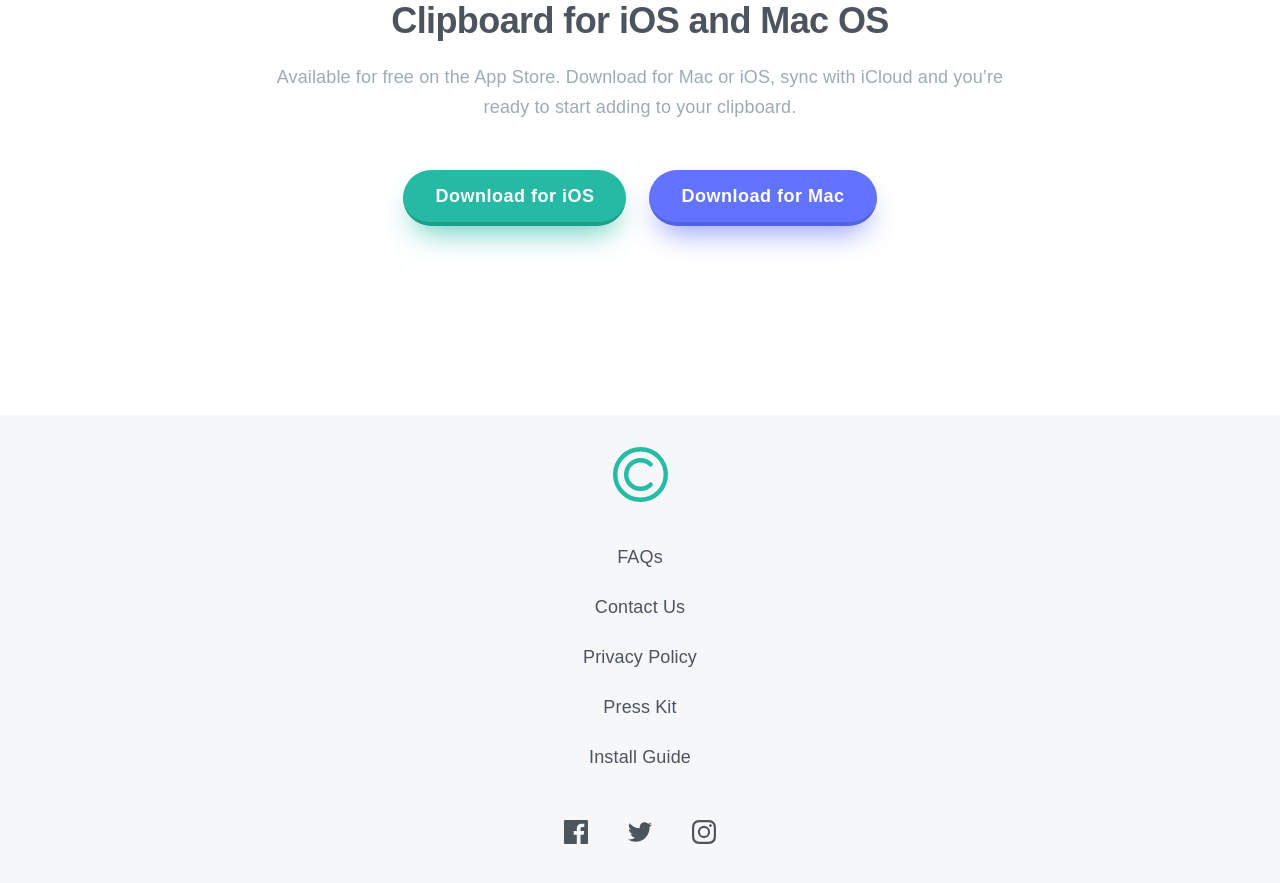
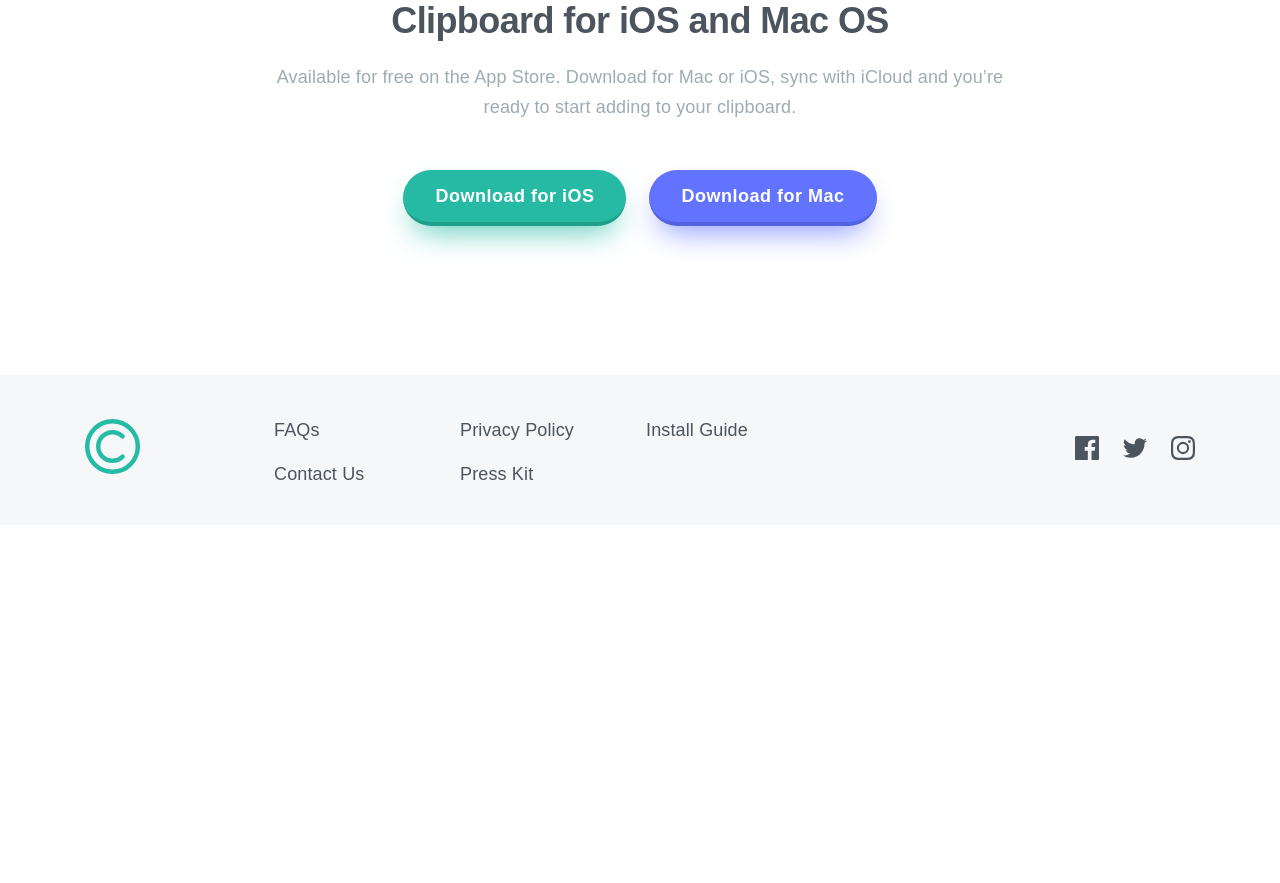
Before and after one commit to Valentine-D3V/Clipboard-Landing-Page-, a plain HTML site: page index.html in a window 1280 px wide. Shown: the part 3284-4167 px from the top of the page. After the commit the page ends 3809 px from the top, so only its background shows below. Drawn offline with Linux system fonts and the light colour scheme; a web font is replaced by a local one.

Commit message:
Footer Styling [CSS][Desktop]
Plus company logos are now responsive and added flex to section five container.

```diff
--- a/css/style.css
+++ b/css/style.css
@@ -356,21 +356,26 @@
 }
 
 .company-logo-one {
+  width: 100%;
   max-width: 139px;
 }
 .company-logo-two {
+  width: 100%;
   max-width: 121px;
   margin-bottom: 63px;
 }
 .company-logo-three {
+  width: 100%;
   max-width: 135px;
   margin-bottom: 57px;
 }
 .company-logo-four {
+  width: 100%;
   max-width: 113px;
   margin-bottom: 49px;
 }
 .company-logo-five {
+  width: 100%;
   max-width: 105px;
   margin-bottom: 0;
 }
@@ -380,6 +385,9 @@
 /* ********************** */
 
 .section-five-container {
+  display: flex;
+  flex-direction: column;
+  align-items: center;
   margin-bottom: 169px;
 }
 
@@ -399,13 +407,14 @@
   color: var(--Primary-Color);
   background: var(--Footer);
 
-  padding: 32px 0;
+  padding: 20px;
 }
 
 .footer-container {
   display: flex;
   flex-direction: column;
   align-items: center;
+  padding: 20px;
 }
 
 .footer-company-links {
@@ -413,8 +422,6 @@
   flex-direction: column;
   align-items: center;
   gap: 40px;
-
-  margin-bottom: 28px;
 }
 
 .footer-logo {
@@ -554,16 +561,20 @@
     flex-direction: column;
     align-items: center;
 
-    margin-bottom: 128px;
+    margin-bottom: 115px;
   }
 
   .section-three-main-content {
-    margin-bottom: 59px;
+    margin-bottom: 47px;
   }
 
   .section-three-features-list {
     flex-direction: row;
     gap: 30px;
+  }
+
+  .feature-icon-one {
+    margin-top: 25px;
   }
 
   .section-three-features-paragraph {
@@ -608,5 +619,46 @@
     display: flex;
     flex-direction: column;
     align-items: center;
+
+    margin-bottom: 129px;
+  }
+
+  footer {
+    min-height: 150px;
+    display: flex;
+    flex-direction: column;
+    align-items: center;
+
+    padding: 20px 20px 5px 20px;
+  }
+
+  .footer-container {
+    width: 100%;
+    max-width: 1150px;
+    flex-direction: row;
+    justify-content: space-between;
+  }
+
+  .footer-company-links {
+    flex-direction: row;
+    gap: 134px;
+  }
+
+  .footer-logo {
+    margin-top: -10px;
+  }
+
+  .footer-nav-list {
+    columns: 3;
+    column-gap: 72px;
+    text-align: start;
+  }
+
+  .footer-nav-list-link {
+    margin-bottom: 14px;
+  }
+
+  .social-media-list {
+    gap: 24px;
   }
 }
```
